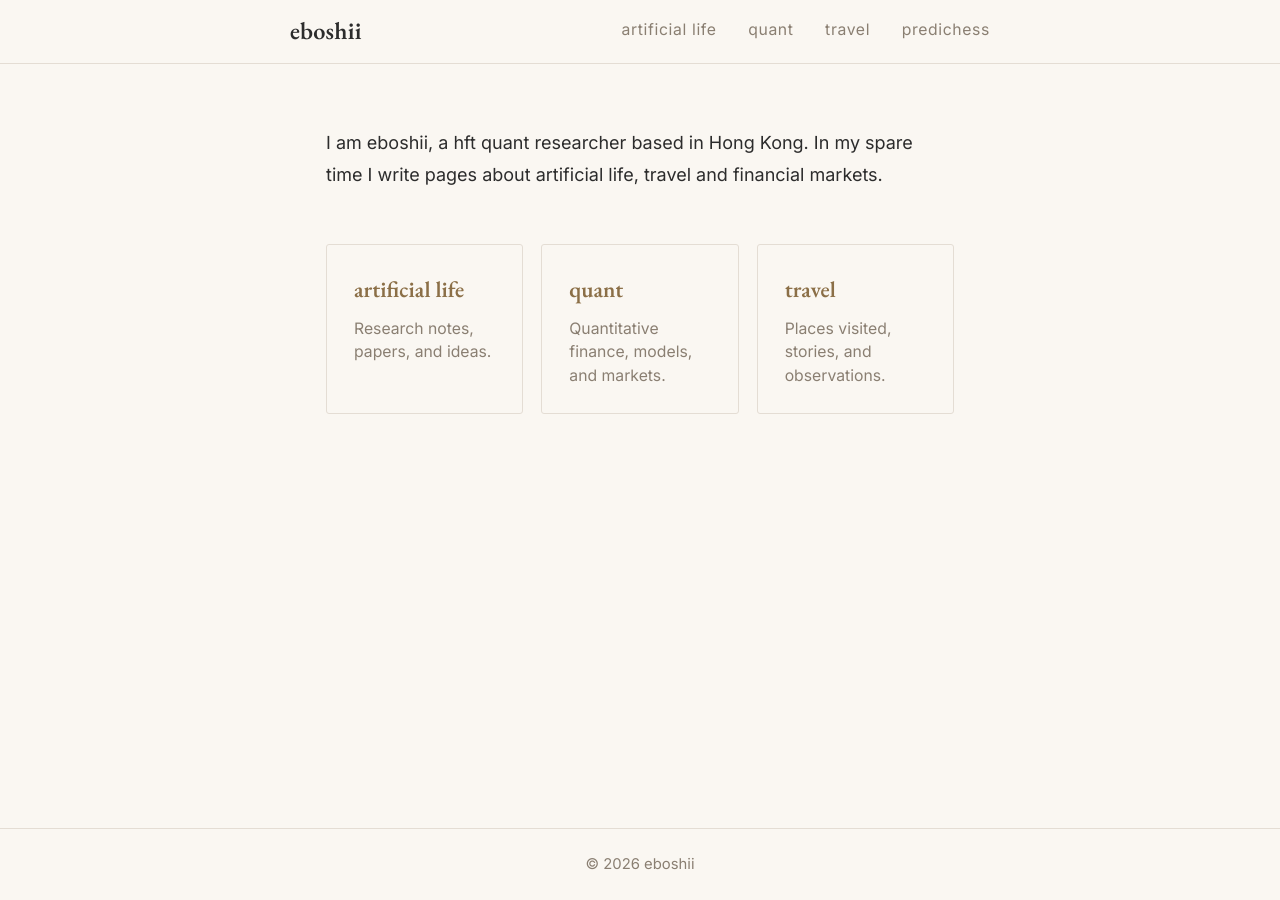
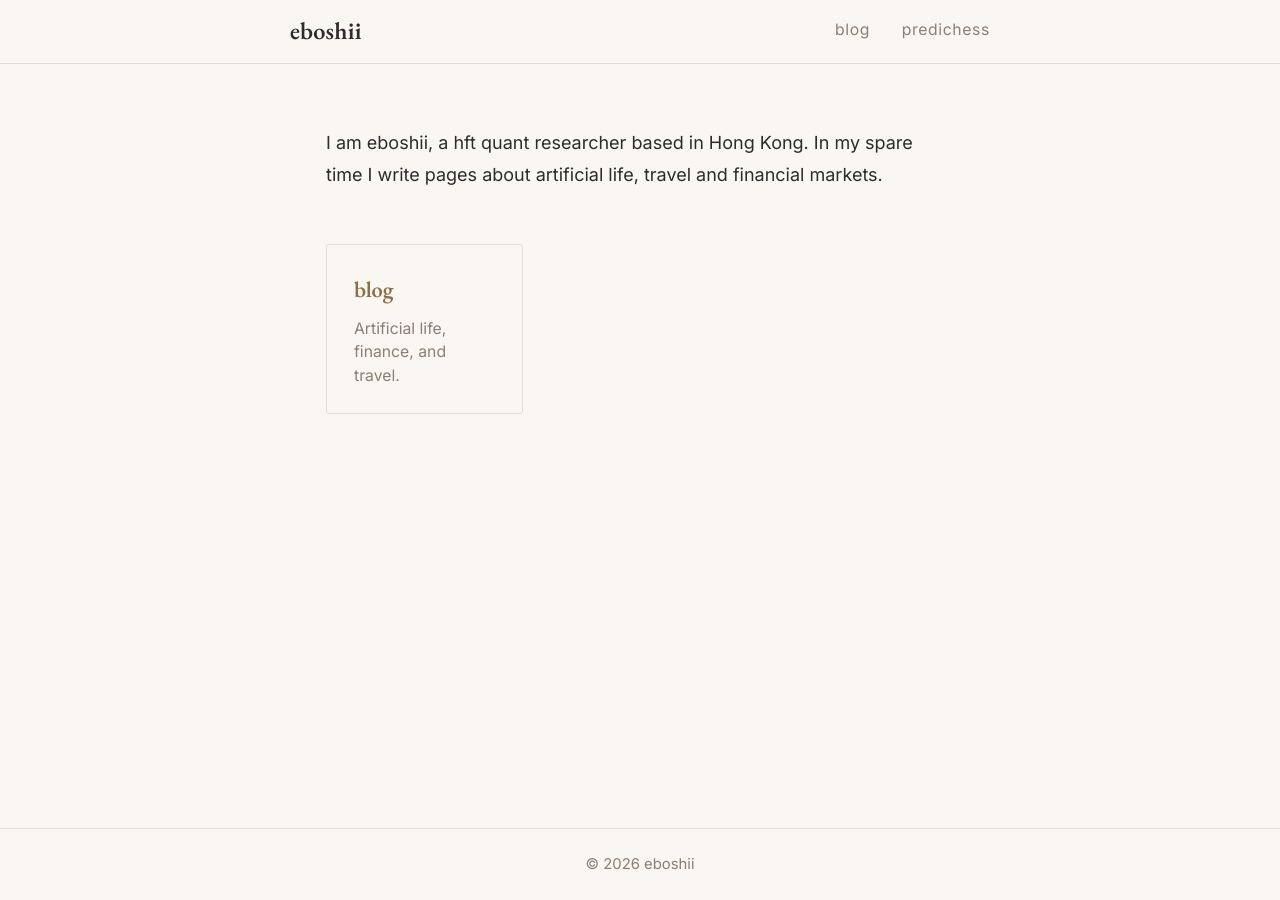
Before and after one commit to eboshii/eboshii.github.io, a Jekyll site: the page built from index.md, in a window 1280 px wide. Built offline with Jekyll 4.4.1, drawn with Linux system fonts in a browser that asks for light colours.

Commit message:
Single tab

```diff
--- a/_config.yml
+++ b/_config.yml
@@ -1,5 +1,5 @@
 title: eboshii
-description: Thoughts on academia, quantitative finance, and travel.
+description: Thoughts on artificial life, finance, and travel.
 baseurl: ""
 url: "https://eboshii.github.io"
 
--- a/_layouts/default.html
+++ b/_layouts/default.html
@@ -37,9 +37,7 @@
     <nav>
       <a class="site-title" href="{{ '/' | relative_url }}">eboshii</a>
       <div class="nav-links">
-        <a href="{{ '/artificial-life/' | relative_url }}"{% if page.url contains '/artificial-life' %} class="active"{% endif %}>artificial life</a>
-        <a href="{{ '/quant/' | relative_url }}"{% if page.url contains '/quant' %} class="active"{% endif %}>quant</a>
-        <a href="{{ '/travel/' | relative_url }}"{% if page.url contains '/travel' %} class="active"{% endif %}>travel</a>
+        <a href="{{ '/blog/' | relative_url }}"{% if page.url contains '/blog' or page.url contains '/artificial-life' or page.url contains '/quant' or page.url contains '/travel' %} class="active"{% endif %}>blog</a>
         <a href="https://eboshii.github.io/predichess/">predichess</a>
       </div>
     </nav>
--- a/index.md
+++ b/index.md
@@ -8,16 +8,8 @@ title: Home
 </div>
 
 <div class="section-grid">
-  <a class="section-card" href="/artificial-life/">
-    <h2>artificial life</h2>
-    <p>Research notes, papers, and ideas.</p>
-  </a>
-  <a class="section-card" href="/quant/">
-    <h2>quant</h2>
-    <p>Quantitative finance, models, and markets.</p>
-  </a>
-  <a class="section-card" href="/travel/">
-    <h2>travel</h2>
-    <p>Places visited, stories, and observations.</p>
+  <a class="section-card" href="/blog/">
+    <h2>blog</h2>
+    <p>Artificial life, finance, and travel.</p>
   </a>
 </div>
```
Also changed, not shown: blog/index.html (added, +33 -0 lines).
